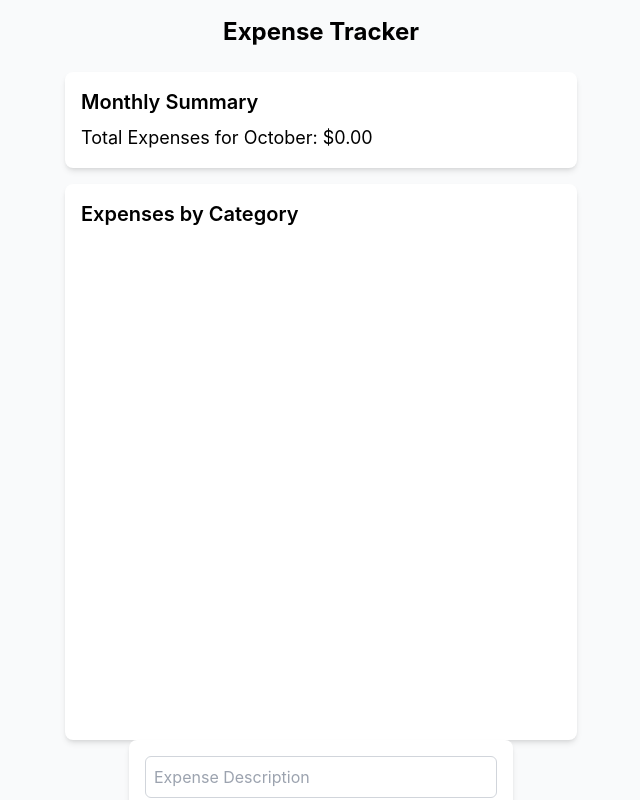
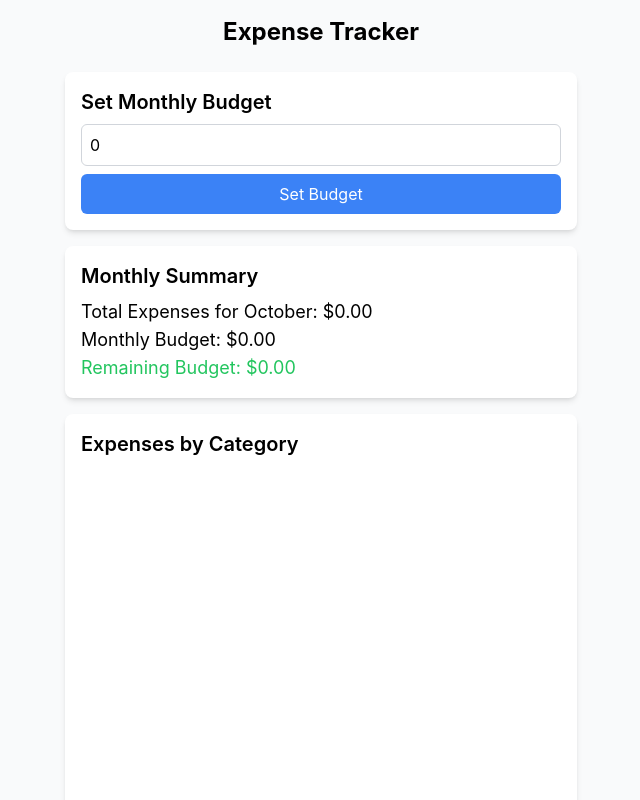
Before and after one commit to jadhneiny/ExpenseTracker, a React (Create React App) app in the folder expense-tracker/: page / in a window 1280 px wide. Shown: the top 800 px of the page, without its empty margins (319-959 px from the left). Built offline with nearby package versions, Linux system fonts and the light colour scheme.

Commit message:
added budgeting

```diff
--- a/expense-tracker/src/App.js
+++ b/expense-tracker/src/App.js
@@ -3,11 +3,13 @@ import AddExpenseForm from './components/AddExpenseForm';
 import ExpenseList from './components/ExpenseList';
 import Summary from './components/Summary';
 import ExpenseChart from './components/ExpenseChart';
+import BudgetInput from './components/BudgetInput';
 
 function App() {
   return (
     <div className="bg-gray-50 min-h-screen p-4">
       <h1 className="text-2xl text-center font-bold mb-6">Expense Tracker</h1>
+      <BudgetInput />
       <Summary />
       <ExpenseChart />
       <AddExpenseForm />
--- /dev/null
+++ b/expense-tracker/src/components/BudgetInput.js
@@ -0,0 +1,33 @@
+import React, { useState } from 'react';
+import { useDispatch, useSelector } from 'react-redux';
+import { setBudget } from '../redux/expensesSlice';
+
+const BudgetInput = () => {
+  const dispatch = useDispatch();
+  const budget = useSelector(state => state.expenses.budget);
+  const [inputBudget, setInputBudget] = useState(budget);
+
+  const handleSetBudget = () => {
+    if (inputBudget > 0) {
+      dispatch(setBudget(parseFloat(inputBudget)));
+    }
+  };
+
+  return (
+    <div className="max-w-lg mx-auto bg-white p-4 rounded-lg shadow-md mb-4">
+      <h3 className="text-xl font-semibold mb-2">Set Monthly Budget</h3>
+      <input
+        type="number"
+        value={inputBudget}
+        onChange={(e) => setInputBudget(e.target.value)}
+        className="w-full p-2 border border-gray-300 rounded-md mb-2"
+        placeholder="Enter your budget"
+      />
+      <button onClick={handleSetBudget} className="w-full p-2 bg-blue-500 text-white rounded-md">
+        Set Budget
+      </button>
+    </div>
+  );
+};
+
+export default BudgetInput;
--- a/expense-tracker/src/components/Summary.js
+++ b/expense-tracker/src/components/Summary.js
@@ -3,6 +3,7 @@ import { useSelector } from 'react-redux';
 
 const Summary = () => {
   const expenses = useSelector(state => state.expenses.expenses);
+  const budget = useSelector(state => state.expenses.budget);
 
   // Get current month and year
   const currentMonth = new Date().getMonth();
@@ -18,11 +19,16 @@ const Summary = () => {
   });
 
   const total = monthlyExpenses.reduce((sum, exp) => sum + parseFloat(exp.amount), 0);
+  const remainingBudget = budget - total;
 
   return (
     <div className="max-w-lg mx-auto bg-white rounded-lg p-4 shadow-md mb-4">
       <h3 className="text-xl font-semibold mb-2">Monthly Summary</h3>
       <p className="text-lg">Total Expenses for {new Date().toLocaleString('default', { month: 'long' })}: ${total.toFixed(2)}</p>
+      <p className="text-lg">Monthly Budget: ${budget.toFixed(2)}</p>
+      <p className={`text-lg ${remainingBudget < 0 ? 'text-red-500' : 'text-green-500'}`}>
+        {remainingBudget < 0 ? 'Over budget!' : `Remaining Budget: $${remainingBudget.toFixed(2)}`}
+      </p>
     </div>
   );
 };
--- a/expense-tracker/src/redux/expensesSlice.js
+++ b/expense-tracker/src/redux/expensesSlice.js
@@ -26,6 +26,7 @@ const loadFromLocalStorage = () => {
     initialState: {
       expenses: loadFromLocalStorage(), // Load from localStorage
       categories: ['Food', 'Transport', 'Bills', 'Entertainment', 'Others'],
+      budget: 0,
     },
     reducers: {
       addExpense: (state, action) => {
@@ -43,8 +44,11 @@ const loadFromLocalStorage = () => {
           saveToLocalStorage(state.expenses); // Save after editing
         }
       },
+      setBudget: (state, action) => {
+        state.budget = action.payload; // Set the budget
+      },
     },
   });
 
-  export const { addExpense, removeExpense, editExpense } = expensesSlice.actions;
+  export const { addExpense, removeExpense, editExpense, setBudget } = expensesSlice.actions;
   export default expensesSlice.reducer;
```
